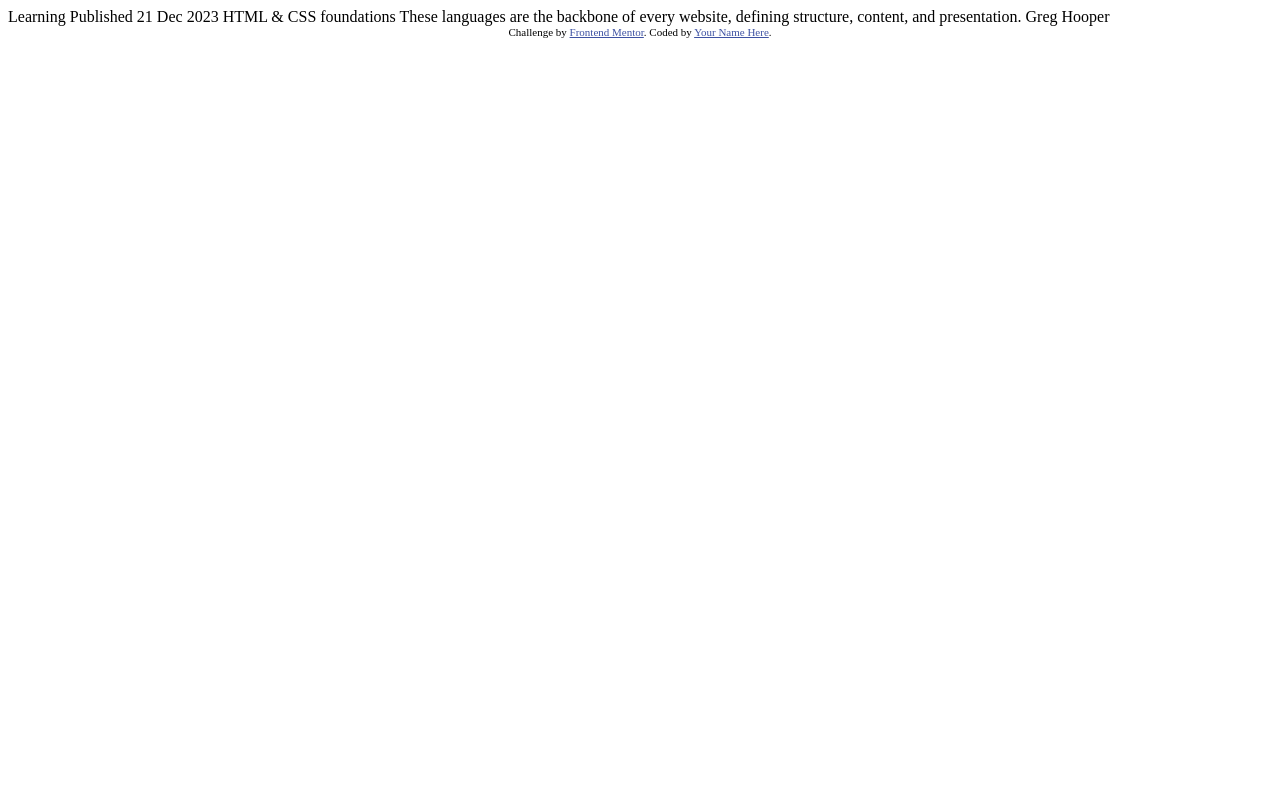
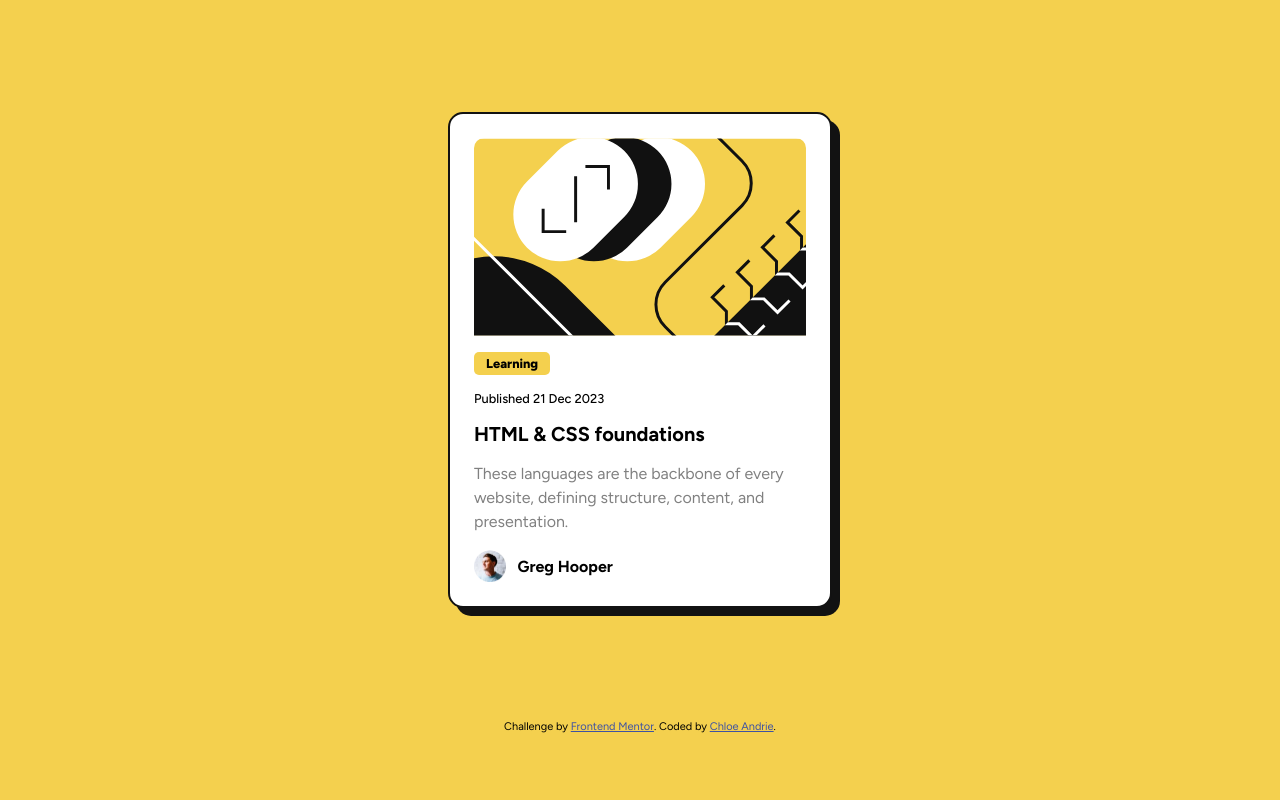
Before and after one commit to chloeandrie/blog-preview-card-main, a plain HTML site: page index.html in a window 1280 px wide. Drawn offline with Linux system fonts and the light colour scheme.

Commit message:
Fix padding and gap

```diff
--- a/index.html
+++ b/index.html
@@ -1,34 +1,61 @@
 <!DOCTYPE html>
 <html lang="en">
-<head>
-  <meta charset="UTF-8">
-  <meta name="viewport" content="width=device-width, initial-scale=1.0"> <!-- displays site properly based on user's device -->
+  <head>
+    <meta charset="UTF-8" />
+    <meta name="viewport" content="width=device-width, initial-scale=1.0" />
+    <!-- displays site properly based on user's device -->
 
-  <link rel="icon" type="image/png" sizes="32x32" href="./assets/images/favicon-32x32.png">
+    <link
+      rel="icon"
+      type="image/png"
+      sizes="32x32"
+      href="./assets/images/favicon-32x32.png"
+    />
 
-  <title>Frontend Mentor | Blog preview card</title>
+    <link rel="stylesheet" href="./style.css" />
 
-  <!-- Feel free to remove these styles or customise in your own stylesheet 👍 -->
-  <style>
-    .attribution { font-size: 11px; text-align: center; }
-    .attribution a { color: hsl(228, 45%, 44%); }
-  </style>
-</head>
-<body>
+    <!-- Google Font -->
+    <link rel="preconnect" href="https://fonts.googleapis.com" />
+    <link rel="preconnect" href="https://fonts.gstatic.com" crossorigin />
+    <link
+      href="https://fonts.googleapis.com/css2?family=Figtree:ital,wght@0,300..900;1,300..900&family=Noto+Sans:ital,wght@0,100..900;1,100..900&family=Noto+Serif:ital,wght@0,100..900;1,100..900&family=Outfit:wght@100..900&family=Ubuntu:ital,wght@0,300;0,400;0,500;0,700;1,300;1,400;1,500;1,700&display=swap"
+      rel="stylesheet"
+    />
 
-  Learning
+    <title>Frontend Mentor | Blog preview card</title>
+  </head>
+  <body>
+    <main>
+      <div class="blog-preview-card">
+        <img
+          src="./assets/images/illustration-article.svg"
+          alt="yellow design background"
+        />
+        <p class="tag">Learning</p>
+        <p class="date">Published 21 Dec 2023</p>
+        <h1 class="blog-title">HTML & CSS foundations</h1>
+        <p class="blog-caption">
+          These languages are the backbone of every website, defining structure,
+          content, and presentation.
+        </p>
+        <div class="blog-author">
+          <img
+            class="blog-author-avatar"
+            src="./assets/images/image-avatar.webp"
+            alt="profile image"
+          />
+          <p class="blog-author-name">Greg Hooper</p>
+        </div>
+      </div>
+    </main>
 
-  Published 21 Dec 2023
-
-  HTML & CSS foundations
-
-  These languages are the backbone of every website, defining structure, content, and presentation.
-
-  Greg Hooper
-
-  <div class="attribution">
-    Challenge by <a href="https://www.frontendmentor.io?ref=challenge" target="_blank">Frontend Mentor</a>.
-    Coded by <a href="#">Your Name Here</a>.
-  </div>
-</body>
+    <footer>
+      <div class="attribution">
+        Challenge by
+        <a href="https://www.frontendmentor.io?ref=challenge" target="_blank"
+          >Frontend Mentor</a
+        >. Coded by <a href="#">Chloe Andrie</a>.
+      </div>
+    </footer>
+  </body>
 </html>
--- /dev/null
+++ b/style.css
@@ -0,0 +1,94 @@
+.attribution {
+  font-size: 11px;
+  text-align: center;
+}
+.attribution a {
+  color: hsl(228, 45%, 44%);
+}
+
+* {
+  box-sizing: border-box;
+  margin: 0;
+  padding: 0;
+}
+
+:root {
+  font-family: "Figtree", sans-serif;
+
+  --clr-primary-yellow: hsl(47, 88%, 63%);
+  --clr-neutral-white: hsl(0, 0%, 100%);
+  --clr-neutral-gray: hsl(0, 0%, 50%);
+  --clr-neutral-black: hsl(0, 0%, 7%);
+}
+
+body {
+  background-color: var(--clr-primary-yellow);
+  min-height: 100vh;
+  font-size: 16px;
+  display: grid;
+  grid-template-rows: 90vh 10vh;
+}
+
+img {
+  display: block;
+  max-width: 100%;
+  border-radius: 10px 10px 0 0;
+}
+
+main {
+  display: flex;
+  justify-content: center;
+  align-items: center;
+}
+
+.blog-preview-card {
+  background-color: var(--clr-neutral-white);
+  border-radius: 15px;
+  border: 2px solid var(--clr-neutral-black);
+  box-shadow: 8px 8px 0px var(--clr-neutral-black);
+  max-width: 384px;
+  height: fit-content;
+  padding: 1.5rem;
+  display: grid;
+  align-items: center;
+  gap: 1rem;
+}
+
+.tag {
+  background-color: var(--clr-primary-yellow);
+  width: fit-content;
+  padding: 0.25rem 0.75rem;
+  border-radius: 5px;
+  font-weight: 800;
+  font-size: 0.8rem;
+}
+
+.date {
+  font-size: 0.8rem;
+  font-weight: 500;
+}
+
+.blog-title {
+  font-size: 1.25rem;
+  font-weight: 700;
+}
+
+.blog-caption {
+  color: var(--clr-neutral-gray);
+  line-height: 1.5;
+}
+
+.blog-author {
+  display: flex;
+  align-items: center;
+  column-gap: 0.75rem;
+}
+
+.blog-author-name {
+  font-weight: 700;
+}
+
+.blog-author-avatar {
+  max-width: 32px;
+  max-height: 32px;
+}
```
